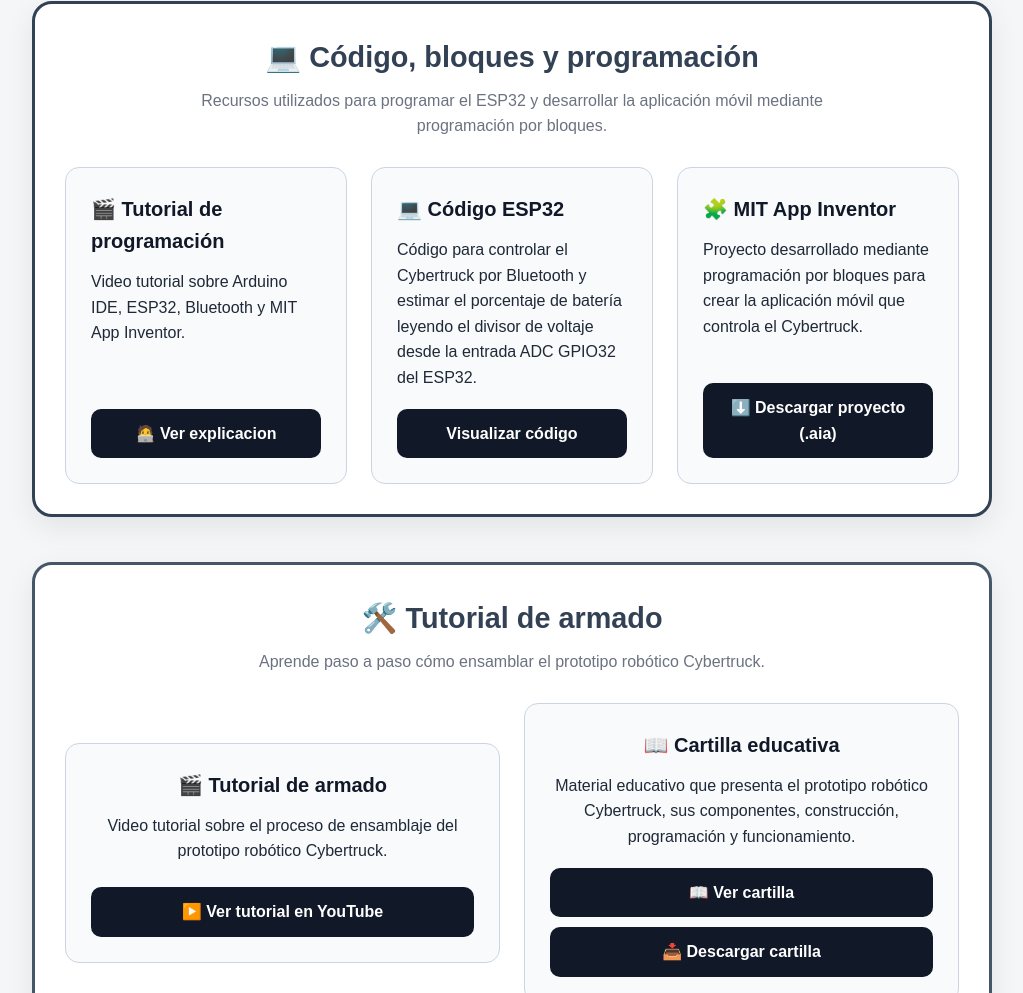
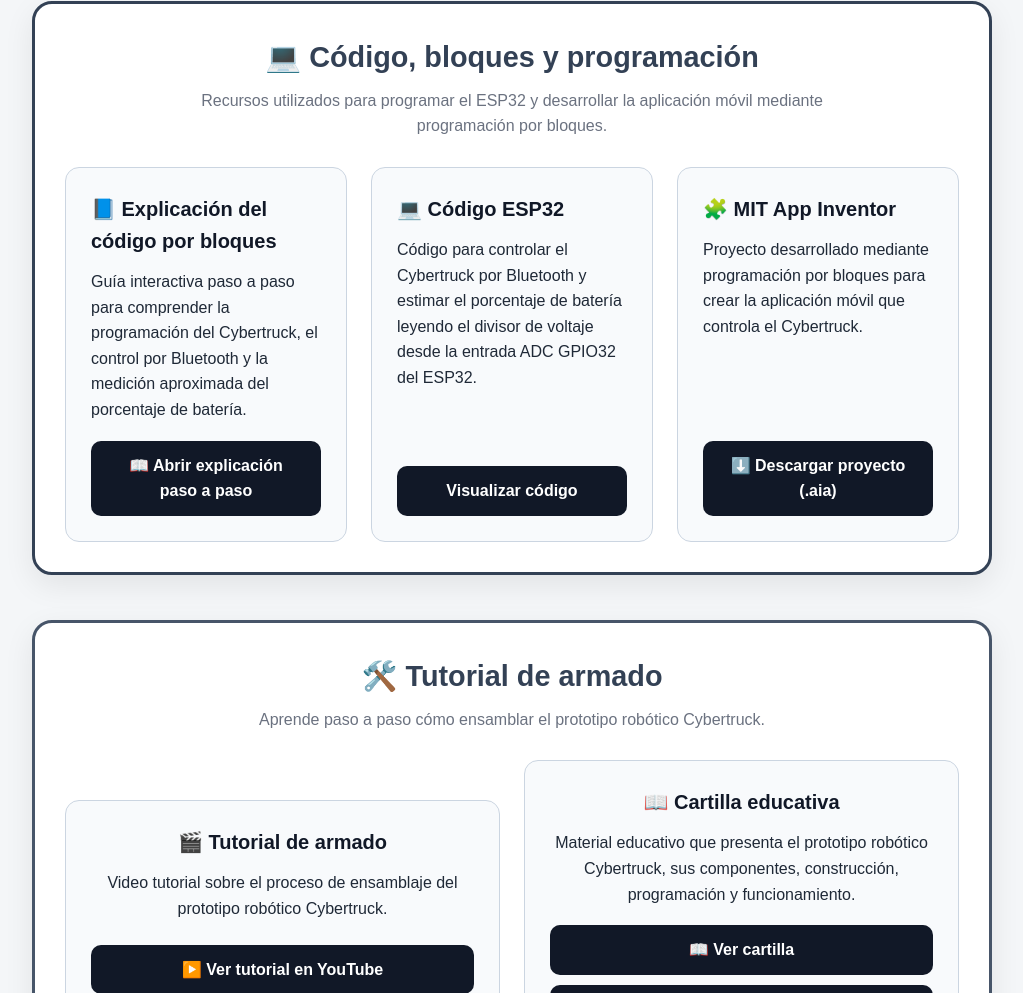
Before and after one commit to santiagoenriquez15/Prototipo-Robotico-Cybertruck-Educativo, a plain HTML site: page index.html in a window 1280 px wide. Shown: the part 3647-4640 px from the top of the page, without its empty margins (128-1151 px from the left). Drawn offline with Linux system fonts and the light colour scheme.

Commit message:
Vincular tutorial de programacion a explicacion HTML paso a paso

```diff
--- a/index.html
+++ b/index.html
@@ -772,19 +772,21 @@
 
         <article class="card">
 
-          <h3>🎬 Tutorial de programación</h3>
+          <h3>📘 Explicación del código por bloques</h3>
 
           <p>
-            Video tutorial sobre Arduino IDE, ESP32, Bluetooth
-            y MIT App Inventor.
+            Guía interactiva paso a paso para comprender la programación
+            del Cybertruck, el control por Bluetooth y la medición aproximada
+            del porcentaje de batería.
           </p>
 
-               <a
+          <a
             class="button"
-            href="https://raw.githubusercontent.com/santiagoenriquez15/Prototipo-Robotico-Cybertruck-Educativo/main/Explicacion-Codigo_cybertruck.html"
-            download>
+            href="Explicacion-Codigo_cybertruck.html"
+            target="_blank"
+            rel="noopener noreferrer">
 
-            🧑‍💻 Ver explicacion
+            📖 Abrir explicación paso a paso
 
           </a>
 
```
